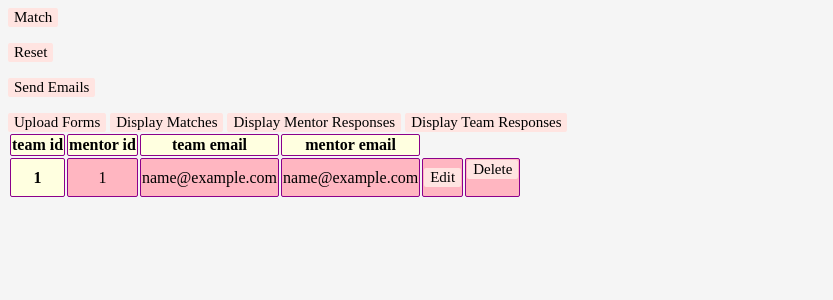
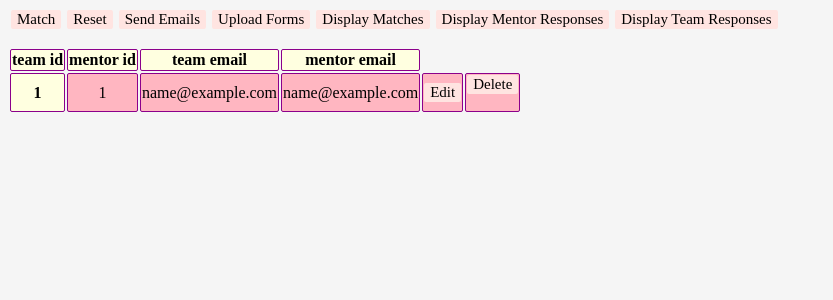
Before and after one commit to techx/mentorapp, a Flask app: page /admin/ in a window 1280 px wide. Shown: the top 300 px of the page, without its empty margins (0-833 px from the left). Run offline with Flask 2, Linux system fonts and the light colour scheme; tables that the repository leaves empty hold one stand-in row (values such as "Sample post").

Commit message:
more more more

```diff
--- a/app/templates/admin.html
+++ b/app/templates/admin.html
@@ -1,14 +1,22 @@
 <link rel= "stylesheet" type= "text/css" href= "{{ url_for('static',filename='styles/main.css') }}">
 
+<div class="container" style="display: flex;">
+  <div style="padding-block:2px; padding-left: 3px; padding-right: 3px;">
     <form action="/admin/match" method="get" id="helo" enctype="application/json">
       <button>Match</button>
     </form>
+  </div>
+  <div style="padding-block:2px; padding-left: 3px; padding-right: 3px;">
     <form action="/admin/reset" method="get" id="helo" enctype="application/json">
       <button>Reset</button>
     </form>
+  </div>
+  <div style="padding-block:2px; padding-left: 3px; padding-right: 3px;">
     <form action="/email/send_emails" method="get" id="helo" enctype="application/json">
       <button>Send Emails</button>
     </form>
+  </div>
+  <div style="padding-block:2px; padding-left: 3px; padding-right: 3px;">
     <button onclick="document.getElementById('uploadforms').style.display='block'">Upload Forms</button>
     <div id="uploadforms" style="display:none;" class="modal">
       <div class="modal-content">
@@ -25,13 +33,18 @@
         </form>
       </div>
     </div>
+  </div>
+    <div style="padding-block:2px; padding-left: 3px; padding-right: 3px;">
+      <button onclick=matchestable()>Display Matches</button>
+    </div>
+    <div style="padding-block:2px; padding-left: 3px; padding-right: 3px;">
+      <button onclick=mentorstable()>Display Mentor Responses</button>
+    </div>
+    <div style="padding-block:2px; padding-left: 3px; padding-right: 3px;">
+      <button onclick=teamtable()>Display Team Responses</button>
+    </div>
 
-<button onclick=matchestable()>Display Matches</button>
-
-<button onclick=mentorstable()>Display Mentor Responses</button>
-
-<button onclick=teamtable()>Display Team Responses</button>
-
+</div>
 <script>
   function matchestable() {
     document.getElementById('matchestable').style.display='block'
```
Also changed, not shown: app/controllers/mentor/views.py (+8 -4 lines), app/templates/landing.html (+20 -1 lines). Lines whose indentation alone changed are shown as unchanged.
